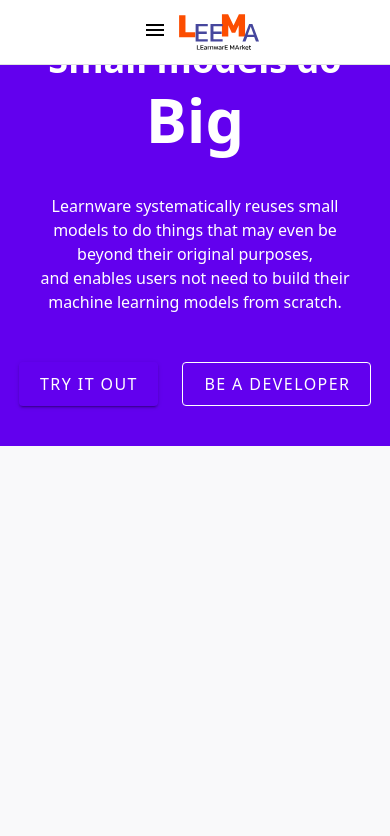
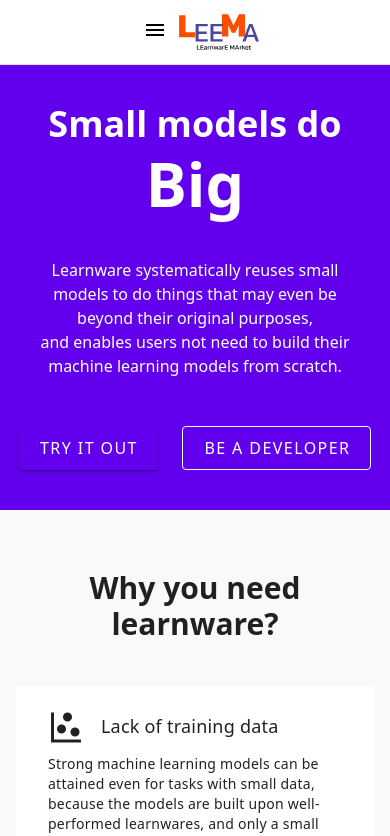
Before and after one commit to Learnware-LAMDA/Beimingwu, a Vue app: page /#/ in a window 390 px wide. Shown: the top 836 px of the page. Built offline with nearby package versions, Linux system fonts and the light colour scheme.

Commit message:
[MNT] Optimize scroll animation

```diff
--- a/src/components/Home/Slogan.vue
+++ b/src/components/Home/Slogan.vue
@@ -1,6 +1,6 @@
 <script setup>
 import BigTitle from '@/components/Public/BigTitle.vue'
-import { ref, onMounted, nextTick } from 'vue'
+import { ref, onMounted, nextTick, onUnmounted } from 'vue'
 import { useRouter } from 'vue-router'
 
 const router = useRouter()
@@ -10,26 +10,36 @@ const ratio = ref(0)
 const scroller = ref(null)
 const placeholder = ref(null)
 
+function handleScroll() {
+  ratio.value = window.scrollY / window.innerHeight * 2
+  document.documentElement.style.setProperty('--scale', `${window.scrollY / window.innerHeight * 10 + 1}`)
+}
+
 onMounted(() => {
   nextTick(() => {
-    placeholder.clientHeight = scroller.clientHeight + window.innerHeight / 2
-    window.addEventListener('scroll', () => {
-      ratio.value = window.scrollY / window.innerHeight * 2
-      document.documentElement.style.setProperty('--vh', `${window.scrollY / window.innerHeight * 5 + 1}`)
+    placeholder.value.style.height = `${scroller.value.clientHeight + window.innerHeight / 2}px`
+
+    window.addEventListener('scroll', handleScroll)
   })
 })
+
+onUnmounted(() => {
+  window.removeEventListener('scroll', handleScroll)
 })
 </script>
 
 <template>
-  <div ref="scroller" class="top-0 left-0 right-0 z-index-100 overflow-hidden" :class="ratio <= 1 ? ['fixed'] : ['mt-50vh']">
+  <div class="d-sm-block d-none">
+    <div ref="scroller" class="left-0 right-0 z-index-100 overflow-hidden" :class="ratio <= 1 ? ['fixed'] : null"
+      :style="ratio > 1 ? { marginTop: `calc(50vh - var(--v-layout-top))` } : null">
       <div class="xl:py-30
                         lg:py-25
                         <lg:py-10
                         text-center bg-primary text-white">
         <big-title>
           <h1>Small models do</h1>
-        <h1 class="py-5" style="position: relative; z-index: 1000; transform: scale(var(--vh))"><span class="text-1.7em">Big</span></h1>
+          <h1 class="py-5 transform" style="position: relative; z-index: 1000; transform: scale(var(--scale))"><span
+              class="text-1.7em">Big</span></h1>
         </big-title>
         <div class="mx-10 white-space-pre-wrap
                                 lg:text-2xl
@@ -42,14 +52,34 @@ onMounted(() => {
 
         <div class="flex justify-center mt-12">
           <v-btn class="mx-3" size="large" @click="router.push('/search')">Try it out</v-btn>
-        <v-btn
-          class="mx-3"
-          variant="outlined"
-          size="large"
-          @click="router.push('/submit')"
-        >Be a developer</v-btn>
+          <v-btn class="mx-3" variant="outlined" size="large" @click="router.push('/submit')">Be a developer</v-btn>
         </div>
       </div>
     </div>
-  <div ref="placeholder" v-if="ratio <= 1" class="h-150vh"></div>
+    <div ref="placeholder" v-show="ratio <= 1"></div>
+  </div>
+  <div class="d-sm-none d-block">
+    <div class="xl:py-30
+                        lg:py-25
+                        <lg:py-10
+                        text-center bg-primary text-white">
+      <big-title>
+        <h1>Small models do</h1>
+        <h1 class="py-5 transform"><span class="text-1.7em">Big</span></h1>
+      </big-title>
+      <div class="mx-10 white-space-pre-wrap
+                                lg:text-2xl
+                                sm:text-lg">
+        <div class="mt-6">
+          Learnware systematically reuses small models to do things that may even be beyond their original
+          purposes, <br>and enables users not need to build their machine learning models from scratch.
+        </div>
+      </div>
+
+      <div class="flex justify-center mt-12">
+        <v-btn class="mx-3" size="large" @click="router.push('/search')">Try it out</v-btn>
+        <v-btn class="mx-3" variant="outlined" size="large" @click="router.push('/submit')">Be a developer</v-btn>
+      </div>
+    </div>
+  </div>
 </template>
```
Lines whose indentation alone changed are shown as unchanged.
